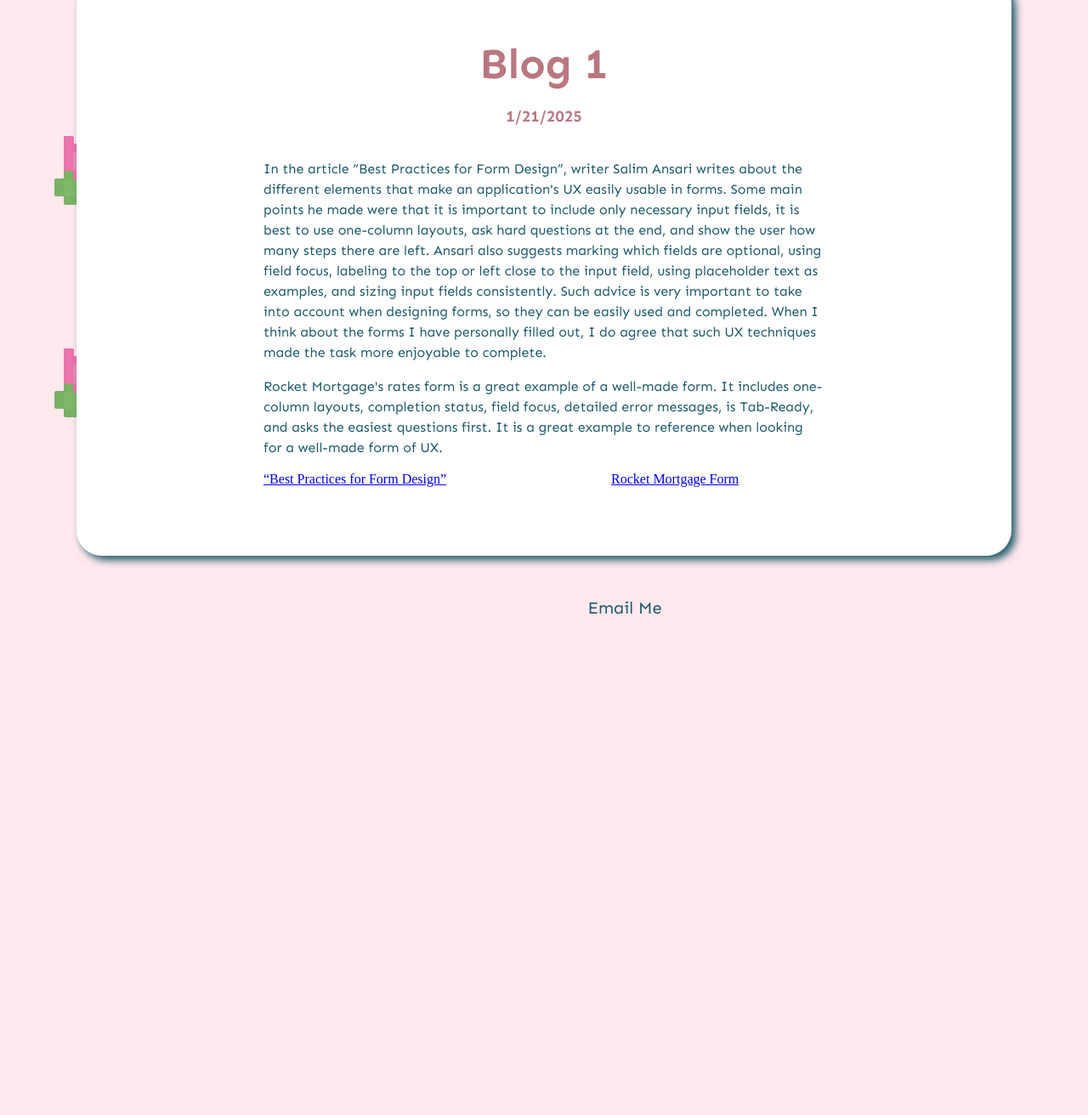
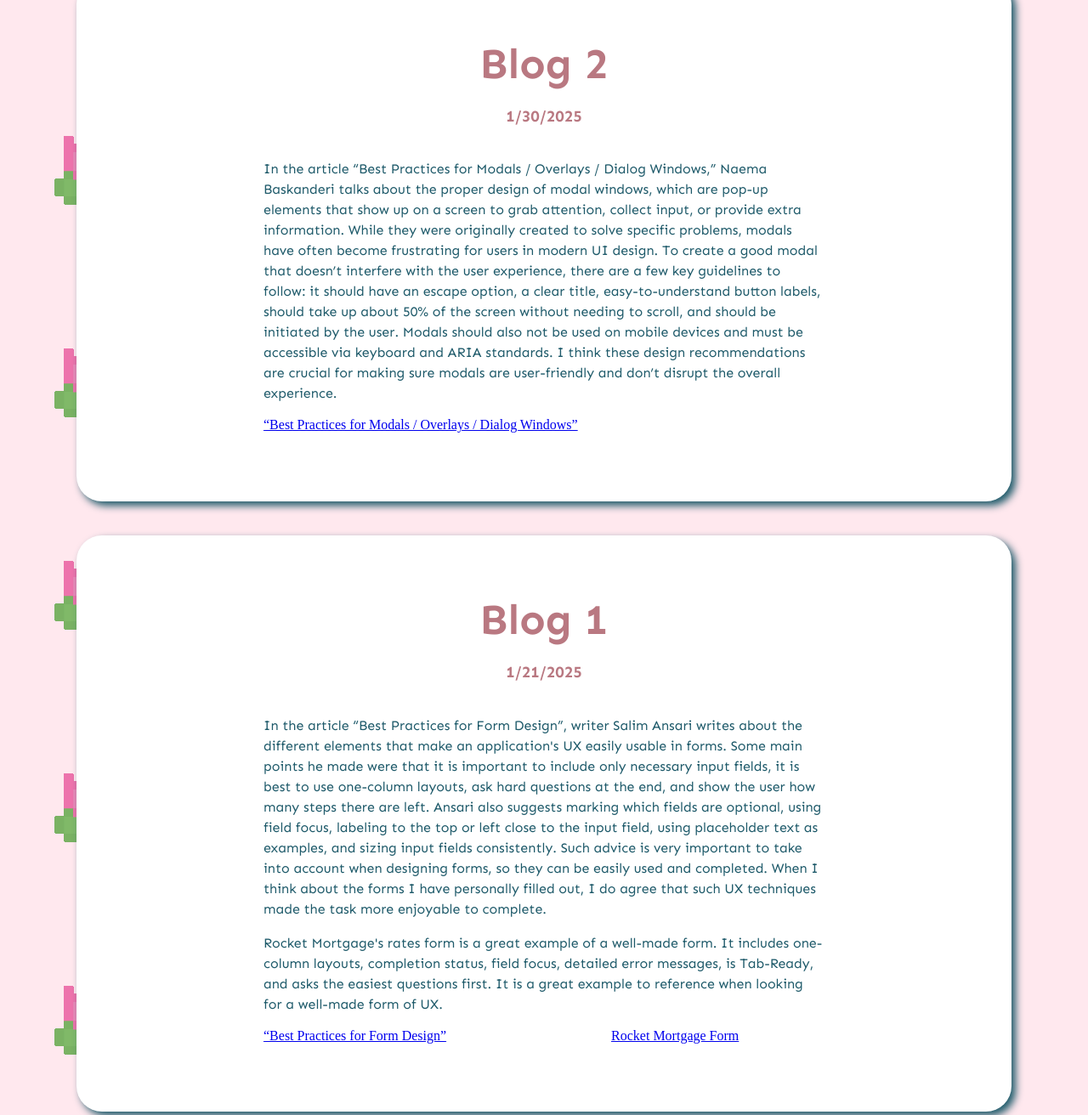
Before and after one commit to lelkurjie/des157a, a plain HTML site: page journal/index2.html in a window 1280 px wide. Shown: the part 420-1732 px from the top of the page at 85% size. Before the commit the page ends 1167 px from the top, so only its background shows below. Drawn offline with nearby package versions, Linux system fonts and the light colour scheme; a web font is replaced by a local one.

Commit message:
journal 2

```diff
--- a/journal/index2.html
+++ b/journal/index2.html
@@ -24,6 +24,13 @@
     </header>
 
     <section>
+        <h2> Blog 2 </h2>
+        <h3>1/30/2025</h3>
+        <p>In the article “Best Practices for Modals / Overlays / Dialog Windows,” Naema Baskanderi talks about the proper design of modal windows, which are pop-up elements that show up on a screen to grab attention, collect input, or provide extra information. While they were originally created to solve specific problems, modals have often become frustrating for users in modern UI design. To create a good modal that doesn’t interfere with the user experience, there are a few key guidelines to follow: it should have an escape option, a clear title, easy-to-understand button labels, should take up about 50% of the screen without needing to scroll, and should be initiated by the user. Modals should also not be used on mobile devices and must be accessible via keyboard and ARIA standards. I think these design recommendations are crucial for making sure modals are user-friendly and don’t disrupt the overall experience.</p>
+        <a href="https://uxplanet.org/best-practices-for-modals-overlays-dialog-windows-c00c66cddd8c">“Best Practices for Modals / Overlays / Dialog Windows”</a>
+    </section>
+
+    <section>
         <h2> Blog 1 </h2>
         <h3>1/21/2025</h3>
         <p>In the article “Best Practices for Form Design”, writer Salim Ansari writes about the different elements that make an application's UX easily usable in forms. Some main points he made were that it is important to include only necessary input fields, it is best to use one-column layouts, ask hard questions at the end, and show the user how many steps there are left. Ansari also suggests marking which fields are optional, using field focus, labeling to the top or left close to the input field, using placeholder text as examples, and sizing input fields consistently. Such advice is very important to take into account when designing forms, so they can be easily used and completed. When I think about the forms I have personally filled out, I do agree that such UX techniques made the task more enjoyable to complete.</p>
--- a/journal/styles2.css
+++ b/journal/styles2.css
@@ -47,6 +47,7 @@ section {
     box-shadow: 5px 5px 10px #1E5A6A;
     padding-bottom: 80px;
     margin-top: -30px;
+    margin-bottom: 70px;
 }
 
 p {
```
Also changed, not shown: 1 other file.
